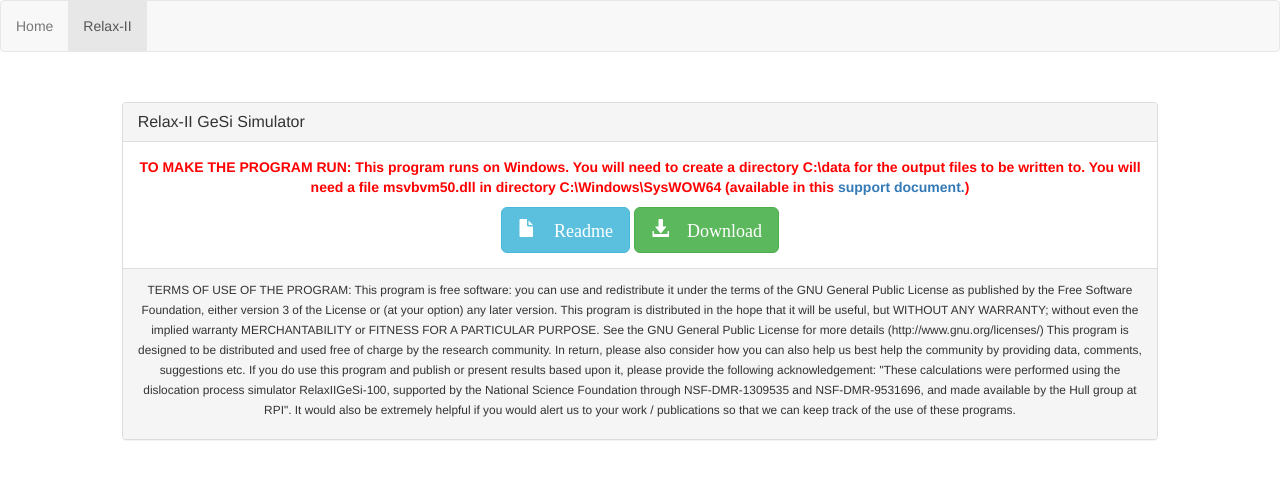
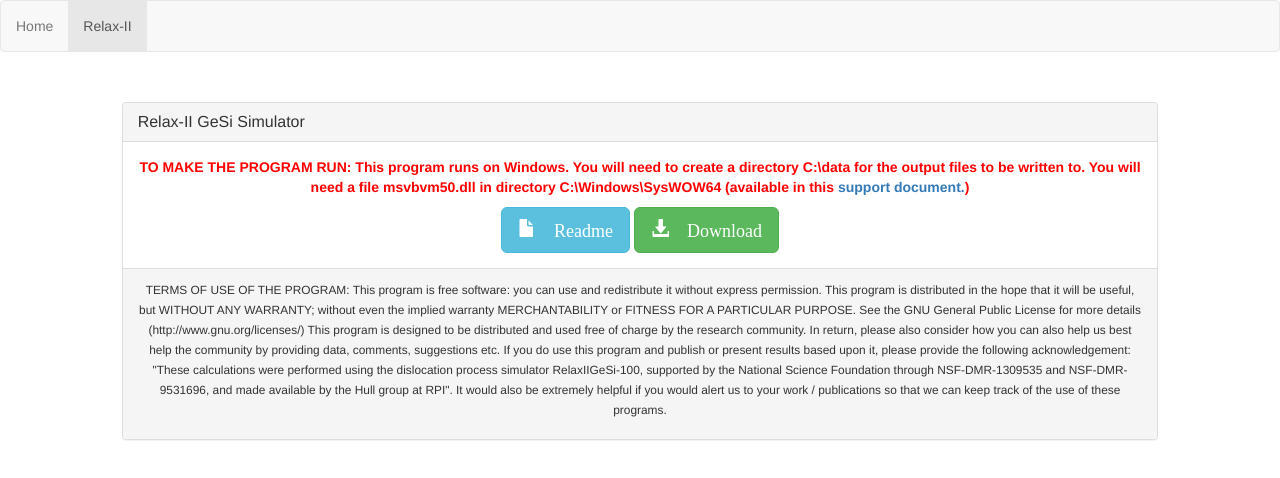
Before and after one commit to wbg-optronix-lab/nsf-site, a plain HTML site: page relax-ii.html in a window 1280 px wide. Drawn offline with nearby package versions, Linux system fonts and the light colour scheme.

Commit message:
Changed license information on simualator page

```diff
--- a/relax-ii.html
+++ b/relax-ii.html
@@ -44,7 +44,7 @@
           <p class="text-center">
           <small>
           TERMS OF USE OF THE PROGRAM:
-        	This program is free software: you can use and redistribute it under the terms of the GNU General Public License as published by the Free Software Foundation, either version 3 of the License or (at your option) any later version.
+        	This program is free software: you can use and redistribute it without express permission.
         	This program is distributed in the hope that it will be useful, but WITHOUT ANY WARRANTY; without even the implied warranty MERCHANTABILITY or FITNESS FOR A PARTICULAR PURPOSE.  See the GNU General Public License for more details
         (http://www.gnu.org/licenses/)
         	This program is designed to be distributed and used free of charge by the research community. In return, please also consider how you can also help us best help the community by providing data, comments, suggestions etc.  If you do use this program and publish or present results based upon it, please provide the following acknowledgement: "These calculations were performed using the dislocation process simulator RelaxIIGeSi-100, supported by the National Science Foundation through NSF-DMR-1309535 and NSF-DMR-9531696, and made available by the Hull group at RPI".  It would also be extremely helpful if you would alert us to your work / publications so that we can keep track of the use of these programs.</small>
```
